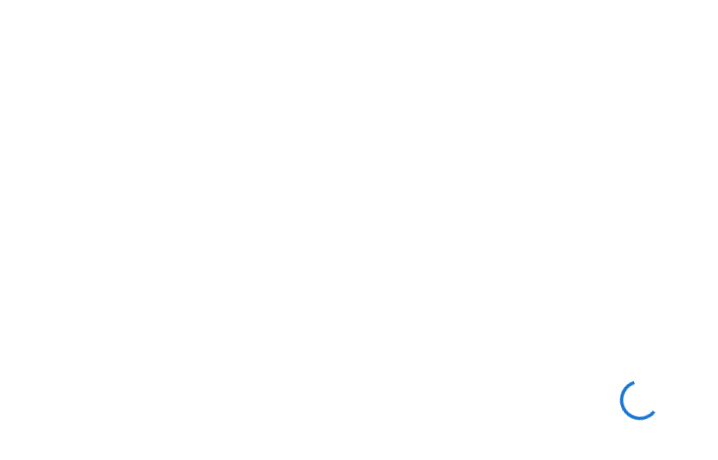
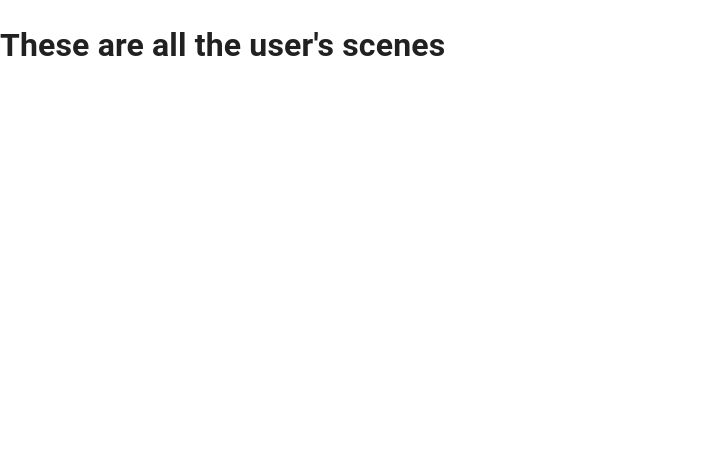
Before and after one commit to Abbyog27/ai-tales, a Next.js app: page /scenes/user in a window 1280 px wide. Before the commit this address had no page. Shown: the top 460 px of the page, without its empty margins (0-718 px from the left). Built offline with nearby package versions, Linux system fonts and the light colour scheme.

Commit message:
CHORE: Linked allScenes to nav button

```diff
--- /dev/null
+++ b/src/app/scenes/user/page.js
@@ -0,0 +1,11 @@
+"use client"
+// import { useEffect, useState } from "react";
+// import SignUp from "../components/SignUp";
+
+export default function MyScenes() {
+    return (
+      <div>
+        <h1> These are all the user's scenes</h1>
+      </div>
+    )
+  }
```
